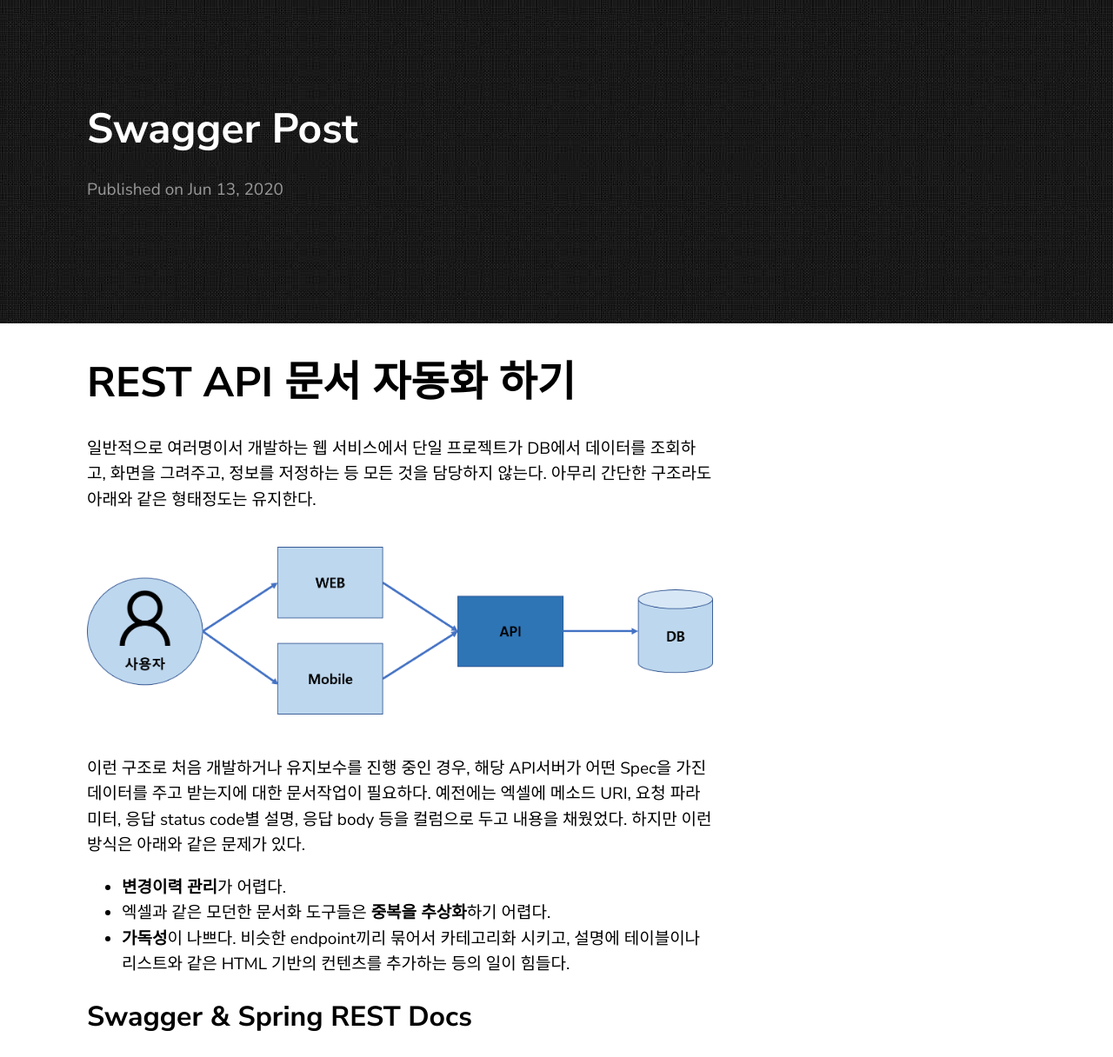
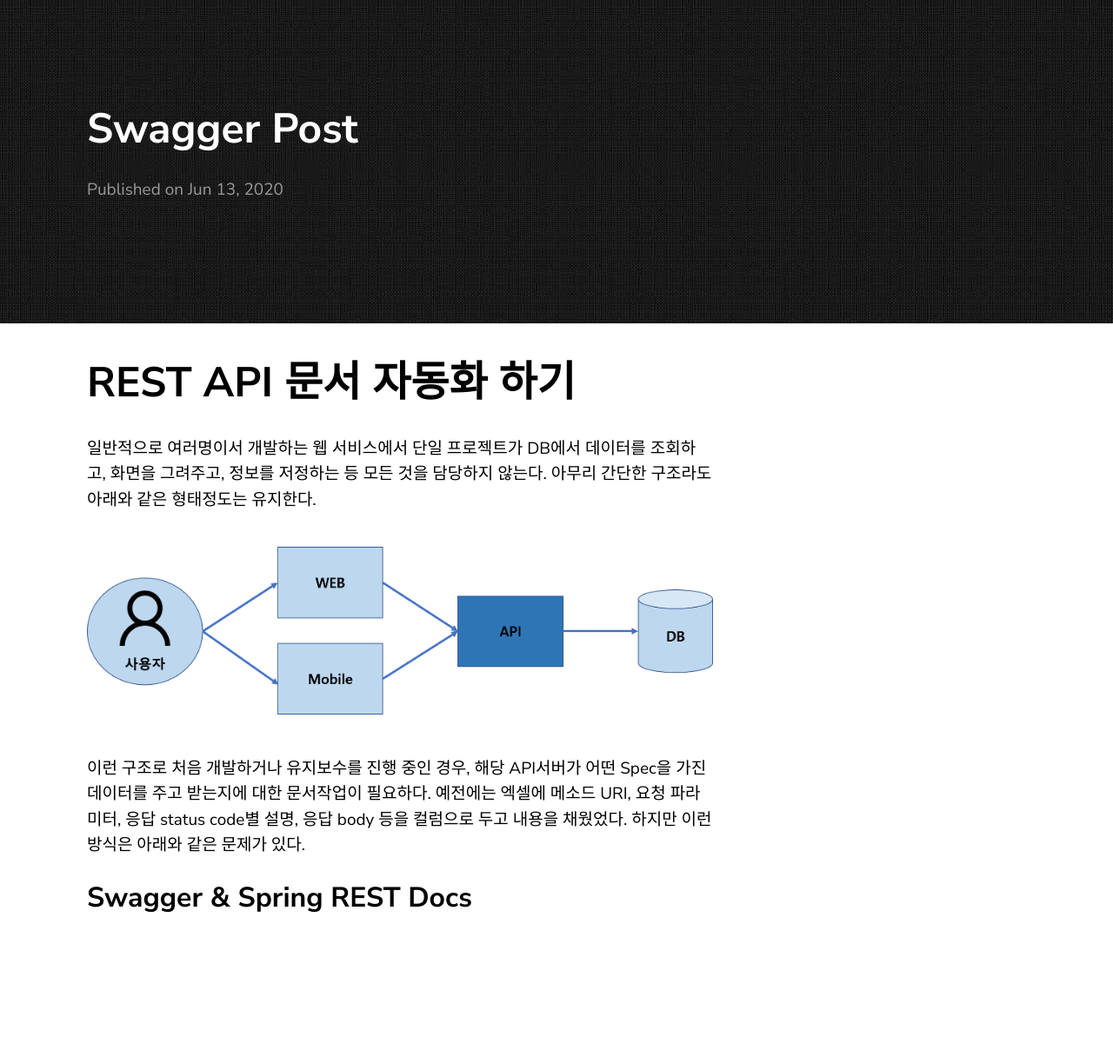
Before and after one commit to rbwls31/rbwls31.github.io, a Jekyll site: the page built from _posts/2020-06-13-swagger-post.markdown, in a window 1280 px wide. Shown: the whole page at 87% size. Built offline with Jekyll 4.4.1, drawn with Linux system fonts in a browser that asks for light colours; our own code applies the rules of GitHub Pages for plain Markdown files; after the commit the page ends 1079 px from its top, so only the background shows below that.

Commit message:
_posts/2020-06-13-swagger-post.markdown updated from https://stackedit.io/

```diff
--- a/_posts/2020-06-13-swagger-post.markdown
+++ b/_posts/2020-06-13-swagger-post.markdown
@@ -6,9 +6,6 @@
 이런 구조로 처음 개발하거나 유지보수를 진행 중인 경우, 해당 API서버가 어떤 Spec을 가진 데이터를 주고 받는지에 대한 문서작업이 필요하다.
 예전에는 엑셀에 메소드 URI, 요청 파라미터, 응답 status code별 설명, 응답 body 등을 컬럼으로 두고 내용을 채웠었다.  하지만 이런 방식은 아래와 같은 문제가 있다.
 
- - **변경이력 관리**가 어렵다.
- - 엑셀과 같은 모던한 문서화 도구들은 **중복을 추상화**하기 어렵다.
- - **가독성**이 나쁘다. 비슷한 endpoint끼리 묶어서 카테고리화 시키고, 설명에  테이블이나 리스트와 같은 HTML 기반의 컨텐츠를 추가하는 등의 일이 힘들다.
 
 ## Swagger & Spring REST Docs
 
```
Also changed, not shown: other parts of _posts/2020-06-13-swagger-post.markdown (+1 -1 lines).
